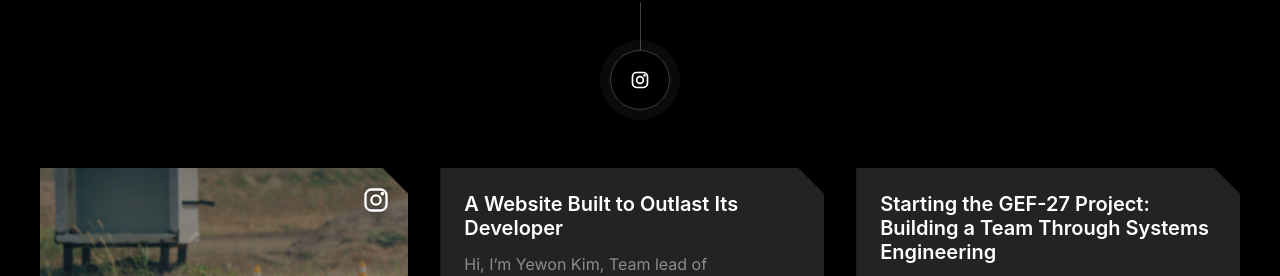
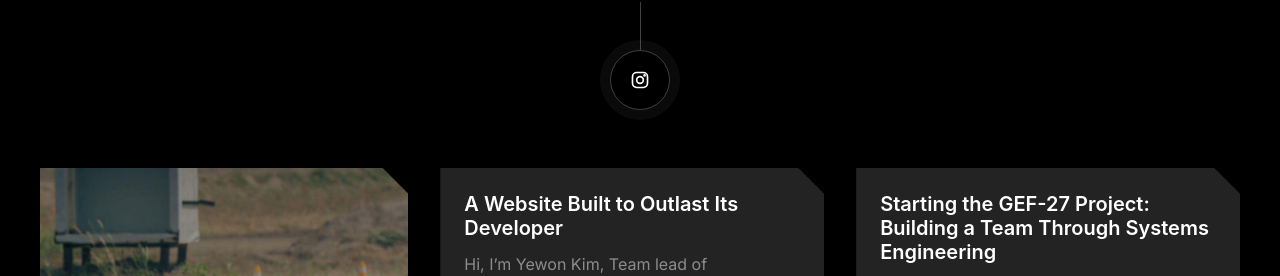
Before and after one commit to g-bunge/gbunge-web, a React (Vite) app: page / in a window 1280 px wide. Shown: the part 3833-4109 px from the top of the page. Built offline with nearby package versions, Linux system fonts and the light colour scheme; no server answers; a web font is replaced by a local one.

Commit message:
style: drop the Instagram icon over the Our Stories carousel
The ringed Instagram button under the heading already links there.

```diff
--- a/src/sections/Stories.jsx
+++ b/src/sections/Stories.jsx
@@ -35,17 +35,7 @@ export default function Stories() {
       <div className="mx-auto mt-14.5 grid max-w-309 grid-cols-[380fr_396fr_396fr] grid-rows-2 gap-8 tablet:grid-cols-2 tablet:grid-rows-none tablet:gap-4 mobile:grid-cols-1">
         {/* 4:5, Instagram's portrait post ratio; the two rows of post cards share its height */}
         <Reveal className="row-span-2 aspect-4/5 overflow-hidden clip-notch tablet:col-span-2 tablet:row-auto tablet:max-h-[70vh] tablet:justify-self-center mobile:col-auto" variant="left">
-          <Carousel key={feed ? 'instagram' : 'fallback'} slides={slides}>
-            <a
-              className="absolute top-4.5 right-4.5 size-7 text-fg drop-shadow-[0_1px_4px_rgb(0_0_0/0.4)] transition-[scale] duration-300 ease-out hover:scale-115"
-              href={INSTAGRAM}
-              target="_blank"
-              rel="noreferrer"
-              aria-label="Instagram"
-            >
-              <InstagramIcon />
-            </a>
-          </Carousel>
+          <Carousel key={feed ? 'instagram' : 'fallback'} slides={slides} />
         </Reveal>
 
         {posts.slice(0, 4).map((post, i) => (
```
